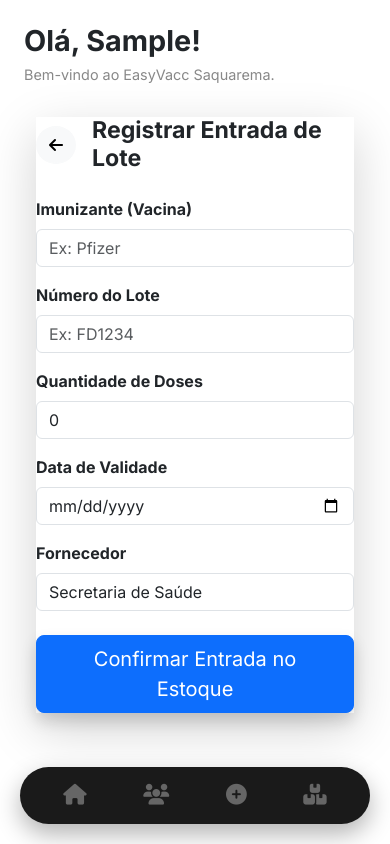
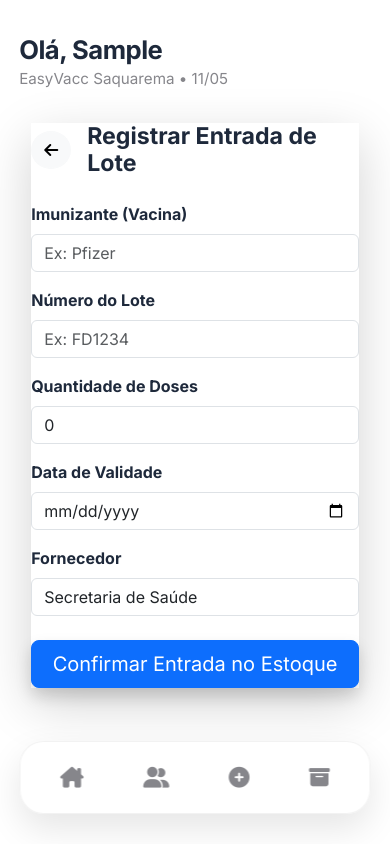
Before and after one commit to jvtrem7/sistema-vacina, a Django app: page /estoque/novo/ in a window 390 px wide. Run offline with Django 5.2, Linux system fonts and the light colour scheme; the visitor is signed in with stand-in values (Sample User, id 1).

Commit message:
ajuste celular

```diff
--- a/vacinas/templates/vacinas/base.html
+++ b/vacinas/templates/vacinas/base.html
@@ -13,203 +13,130 @@
     :root {
         --sidebar-width: 240px;
         --primary-color: #2563eb;
-        --dark-nav: #1a1a1a;
     }
 
     html, body {
         overflow-x: hidden;
         background-color: #f8fafc;
         font-family: 'Inter', sans-serif;
+        color: #1e293b;
     }
 
-    /* --- SIDEBAR DESKTOP --- */
+    /* --- SIDEBAR DESKTOP (MANTIDA PERFEITA) --- */
     .sidebar {
-        background: #ffffff;
-        height: 100vh;
-        position: fixed;
-        top: 0; left: 0;
-        width: var(--sidebar-width);
-        z-index: 1000;
-        border-right: 1px solid #e2e8f0;
-        display: flex;
-        flex-direction: column;
-        overflow-y: auto;
+        background: #ffffff; height: 100vh; position: fixed;
+        top: 0; left: 0; width: var(--sidebar-width); z-index: 1000;
+        border-right: 1px solid #e2e8f0; display: flex; flex-direction: column;
+    }
+    .logo-container { padding: 1.5rem 1rem; text-align: center; }
+    .logo-img { width: 100%; max-width: 130px; height: auto; }
+    .nav-link {
+        padding: 0.7rem 1.2rem; color: #64748b; display: flex !important;
+        align-items: center; text-decoration: none; font-weight: 500; font-size: 0.9rem;
+    }
+    .nav-link i { width: 28px; text-align: center; margin-right: 10px; }
+    .nav-link:hover, .nav-link.active { background: #eff6ff; color: var(--primary-color); border-right: 4px solid var(--primary-color); }
+    .main-content { margin-left: var(--sidebar-width); padding: 2rem; width: calc(100% - var(--sidebar-width)); min-height: 100vh; }
+
+    /* --- MOBILE REESTILIZADO (LIMPO & SEM POLUIÇÃO) --- */
+    @media (max-width: 991px) {
+        body { background-color: #ffffff; }
+        .sidebar { display: none !important; }
+        .main-content { margin-left: 0; width: 100%; padding: 1.2rem; padding-bottom: 120px; }
+
+        /* Saudação Apple Style */
+        .mobile-header { display: block !important; margin: 1rem 0 2rem 0; }
+        .mobile-header h1 { font-weight: 700; font-size: 1.6rem; letter-spacing: -0.5px; margin-bottom: 2px; }
+        .mobile-header p { color: #86868b; font-size: 0.95rem; }
+
+        /* Navegação Flutuante de Vidro */
+        .mobile-app-nav {
+            display: flex !important; position: fixed; bottom: 30px; left: 50%;
+            transform: translateX(-50%); width: 90%; max-width: 380px;
+            background: rgba(255, 255, 255, 0.85); backdrop-filter: blur(20px);
+            -webkit-backdrop-filter: blur(20px); border-radius: 24px; padding: 10px;
+            justify-content: space-around; align-items: center; z-index: 9999;
+            border: 1px solid rgba(0,0,0,0.05); box-shadow: 0 15px 35px rgba(0,0,0,0.1);
+        }
+        .mobile-app-nav a { color: #86868b; font-size: 1.3rem; padding: 10px; text-decoration: none; transition: 0.3s; }
+        .mobile-app-nav a.active { color: var(--primary-color); transform: translateY(-2px); }
+
+        /* BOTÃO COLAPSO LIMPO */
+        .btn-collapse-clean {
+            background: #f1f5f9; color: #475569; border: none; padding: 15px 20px;
+            border-radius: 18px; width: 100%; text-align: left; display: flex;
+            justify-content: space-between; align-items: center; font-weight: 600;
+        }
+
+        /* TRANSFORMAÇÃO DE TABELA EM CARDS (FIM DO ARRASTAR) */
+        .table-responsive { border: none !important; }
+        .table-mobile-cards thead { display: none; }
+        .table-mobile-cards, .table-mobile-cards tbody, .table-mobile-cards tr, .table-mobile-cards td { display: block; width: 100%; }
+        .table-mobile-cards tr {
+            margin-bottom: 12px; background: #f8fafc; border-radius: 15px;
+            padding: 12px; border: 1px solid #f1f5f9;
+        }
+        .table-mobile-cards td {
+            text-align: right; padding: 8px 10px; position: relative;
+            border: none; font-size: 0.9rem;
+        }
+        .table-mobile-cards td::before {
+            content: attr(data-label); position: absolute; left: 10px;
+            font-weight: 700; color: #94a3b8; font-size: 0.8rem; text-transform: uppercase;
+        }
     }
 
-    .logo-container { padding: 1.5rem 1rem; text-align: center; }
-    .logo-img { width: 100%; max-width: 130px; height: auto; }
-
-    .nav-link {
-        padding: 0.7rem 1.2rem;
-        color: #64748b;
-        display: flex !important;
-        align-items: center;
-        text-decoration: none;
-        font-weight: 500;
-        font-size: 0.9rem;
-    }
-
-    .nav-link i { width: 28px; text-align: center; margin-right: 10px; }
-    .nav-link:hover, .nav-link.active {
-        background: #eff6ff;
-        color: var(--primary-color);
-        border-right: 4px solid var(--primary-color);
-    }
-
-    .main-content {
-        margin-left: var(--sidebar-width);
-        padding: 2rem;
-        width: calc(100% - var(--sidebar-width));
-        min-height: 100vh;
-    }
-
-    /* --- ELEMENTOS EXCLUSIVOS MOBILE (Escondidos no PC) --- */
     .mobile-header, .mobile-app-nav { display: none; }
-
-    /* --- RESPONSIVO CELULAR (ESTILO APP MODERNO) --- */
-    @media (max-width: 991px) {
-        body { background-color: #ffffff; }
-
-        .sidebar { display: none !important; } /* Esconde a sidebar lateral no mobile */
-
-        .main-content {
-            margin-left: 0;
-            width: 100%;
-            padding: 1.5rem;
-            padding-bottom: 100px; /* Espaço para a barra flutuante */
-        }
-
-        /* Saudação Inicial */
-        .mobile-header {
-            display: block !important;
-            margin-bottom: 2rem;
-        }
-        .mobile-header h1 { font-weight: 700; font-size: 1.8rem; margin-bottom: 5px; }
-        .mobile-header p { color: #888; font-size: 0.9rem; }
-
-        /* Barra de Navegação Estilo App (Flutuante e Escura) */
-        .mobile-app-nav {
-            display: flex !important;
-            position: fixed;
-            bottom: 20px;
-            left: 20px;
-            right: 20px;
-            background: var(--dark-nav);
-            border-radius: 30px;
-            padding: 8px 15px;
-            justify-content: space-around;
-            align-items: center;
-            z-index: 9999;
-            box-shadow: 0 10px 25px rgba(0,0,0,0.3);
-        }
-
-        .mobile-app-nav a {
-            color: #666;
-            font-size: 1.3rem;
-            padding: 10px;
-            text-decoration: none;
-            transition: 0.3s;
-            display: flex;
-            flex-direction: column;
-            align-items: center;
-        }
-
-        .mobile-app-nav a.active { color: #ffffff; }
-
-        /* Estilo para os Cards que você vai usar no Dashboard */
-        .card-modern {
-            border-radius: 20px;
-            border: none;
-            box-shadow: 0 10px 20px rgba(0,0,0,0.05);
-            transition: transform 0.2s;
-        }
-    }
 </style>
 </head>
 <body>
     {% load static %}
 
-    <!-- SIDEBAR DESKTOP -->
     <div class="sidebar">
         <div class="logo-container">
             <img src="{% static 'vacinas/easyvacc.png' %}" alt="easyvacc" class="logo-img">
         </div>
-
         <nav class="nav flex-column">
             {% if user.is_authenticated and "/caderneta/" not in request.path and "/postos/" not in request.path %}
-                <p class="menu-header">Administração</p>
-                <a class="nav-link {% if request.resolver_match.url_name == 'home' %}active{% endif %}" href="{% url 'home' %}">
-                    <i class="fas fa-chart-line"></i> <span>Dashboard</span>
-                </a>
-                <a class="nav-link {% if request.resolver_match.url_name == 'listar_pacientes' %}active{% endif %}" href="{% url 'listar_pacientes' %}">
-                    <i class="fas fa-users"></i> <span>Pacientes</span>
-                </a>
-                <a class="nav-link {% if request.resolver_match.url_name == 'cadastrar_paciente' %}active{% endif %}" href="{% url 'cadastrar_paciente' %}">
-                    <i class="fas fa-user-plus"></i> <span>Novo</span>
-                </a>
-                <a class="nav-link {% if request.resolver_match.url_name == 'registrar_dose' %}active{% endif %}" href="{% url 'registrar_dose' %}">
-                    <i class="fas fa-pills"></i> <span>Dose</span>
-                </a>
-                <a class="nav-link {% if request.resolver_match.url_name == 'listar_estoque' %}active{% endif %}" href="{% url 'listar_estoque' %}">
-                    <i class="fas fa-boxes"></i> <span>Estoque</span>
-                </a>
-
-                <p class="menu-header">Sistema</p>
-                <a class="nav-link" href="/admin">
-                    <i class="fas fa-cog"></i> <span>Admin</span>
-                </a>
-
-                <form id="logout-form" action="{% url 'logout' %}" method="post" style="display: none;">
-                    {% csrf_token %}
-                </form>
-                <a class="nav-link text-danger" href="#" onclick="event.preventDefault(); document.getElementById('logout-form').submit();">
-                    <i class="fas fa-sign-out-alt"></i> <span>Sair</span>
-                </a>
-
+                <p class="menu-header" style="padding: 1.2rem 1.2rem 0.4rem; text-transform: uppercase; font-size: 0.65rem; font-weight: 700; color: #94a3b8;">Administração</p>
+                <a class="nav-link {% if request.resolver_match.url_name == 'home' %}active{% endif %}" href="{% url 'home' %}"><i class="fas fa-chart-line"></i> Dashboard</a>
+                <a class="nav-link {% if request.resolver_match.url_name == 'listar_pacientes' %}active{% endif %}" href="{% url 'listar_pacientes' %}"><i class="fas fa-users"></i> Pacientes</a>
+                <a class="nav-link {% if request.resolver_match.url_name == 'cadastrar_paciente' %}active{% endif %}" href="{% url 'cadastrar_paciente' %}"><i class="fas fa-user-plus"></i> Novo</a>
+                <a class="nav-link {% if request.resolver_match.url_name == 'registrar_dose' %}active{% endif %}" href="{% url 'registrar_dose' %}"><i class="fas fa-pills"></i> Dose</a>
+                <a class="nav-link {% if request.resolver_match.url_name == 'listar_estoque' %}active{% endif %}" href="{% url 'listar_estoque' %}"><i class="fas fa-boxes"></i> Estoque</a>
+                <a class="nav-link text-danger mt-4" href="#" onclick="event.preventDefault(); document.getElementById('logout-form').submit();"><i class="fas fa-sign-out-alt"></i> Sair</a>
             {% else %}
-                <p class="menu-header">Portal do Cidadão</p>
-                <a class="nav-link {% if 'caderneta' in request.path %}active{% endif %}" href="{% url 'caderneta_paciente' %}">
-                    <i class="fas fa-search"></i> <span>Consultar CPF</span>
-                </a>
-                <a class="nav-link {% if 'postos' in request.path %}active{% endif %}" href="{% url 'busca_postos' %}">
-                    <i class="fas fa-map-marker-alt"></i> <span>Buscar Postos</span>
-                </a>
-
-                <div class="mt-auto mb-4">
-                    <hr class="mx-3 opacity-10">
-                    <a class="nav-link" href="{% url 'index_escolha' %}">
-                        <i class="fas fa-chevron-left"></i> <span>Voltar ao Início</span>
-                    </a>
-                </div>
+                <p class="menu-header" style="padding: 1.2rem 1.2rem 0.4rem; text-transform: uppercase; font-size: 0.65rem; font-weight: 700; color: #94a3b8;">Portal</p>
+                <a class="nav-link {% if 'caderneta' in request.path %}active{% endif %}" href="{% url 'caderneta_paciente' %}"><i class="fas fa-search"></i> Consultar CPF</a>
+                <a class="nav-link {% if 'postos' in request.path %}active{% endif %}" href="{% url 'busca_postos' %}"><i class="fas fa-map-marker-alt"></i> Buscar Postos</a>
+                <a class="nav-link mt-auto" href="{% url 'index_escolha' %}"><i class="fas fa-chevron-left"></i> Voltar</a>
             {% endif %}
         </nav>
     </div>
 
-    <!-- CONTEÚDO PRINCIPAL -->
     <div class="main-content">
-        <!-- Saudação Mobile (Apenas Mobile) -->
         <div class="mobile-header">
-            <h1>Olá, {{ user.first_name|default:"Cidadão" }}!</h1>
-            <p>Bem-vindo ao EasyVacc Saquarema.</p>
+            <h1>Olá, {{ user.first_name|default:"Cidadão" }}</h1>
+            <p>EasyVacc Saquarema • {% now "d/m" %}</p>
         </div>
 
         <div class="container-fluid">
-            {% block content %}
-            {% endblock %}
+            {% block content %}{% endblock %}
         </div>
     </div>
 
-    <!-- BARRA DE NAVEGAÇÃO INFERIOR ESTILO APP (Apenas Mobile) -->
+    <form id="logout-form" action="{% url 'logout' %}" method="post" style="display: none;">{% csrf_token %}</form>
+
     <div class="mobile-app-nav">
         {% if user.is_authenticated and "/caderneta/" not in request.path and "/postos/" not in request.path %}
-            <a href="{% url 'home' %}" class="{% if request.resolver_match.url_name == 'home' %}active{% endif %}"><i class="fas fa-home"></i></a>
-            <a href="{% url 'listar_pacientes' %}" class="{% if request.resolver_match.url_name == 'listar_pacientes' %}active{% endif %}"><i class="fas fa-users"></i></a>
-            <a href="{% url 'registrar_dose' %}" class="{% if request.resolver_match.url_name == 'registrar_dose' %}active{% endif %}"><i class="fas fa-plus-circle"></i></a>
-            <a href="{% url 'listar_estoque' %}" class="{% if request.resolver_match.url_name == 'listar_estoque' %}active{% endif %}"><i class="fas fa-boxes"></i></a>
+            <a href="{% url 'home' %}" class="{% if request.resolver_match.url_name == 'home' %}active{% endif %}"><i class="fa-solid fa-house-chimney"></i></a>
+            <a href="{% url 'listar_pacientes' %}" class="{% if request.resolver_match.url_name == 'listar_pacientes' %}active{% endif %}"><i class="fa-solid fa-user-group"></i></a>
+            <a href="{% url 'registrar_dose' %}" class="{% if request.resolver_match.url_name == 'registrar_dose' %}active{% endif %}"><i class="fa-solid fa-circle-plus"></i></a>
+            <a href="{% url 'listar_estoque' %}" class="{% if request.resolver_match.url_name == 'listar_estoque' %}active{% endif %}"><i class="fa-solid fa-box-archive"></i></a>
         {% else %}
-            <a href="{% url 'index_escolha' %}"><i class="fas fa-home"></i></a>
-            <a href="{% url 'caderneta_paciente' %}" class="{% if 'caderneta' in request.path %}active{% endif %}"><i class="fas fa-search"></i></a>
-            <a href="{% url 'busca_postos' %}" class="{% if 'postos' in request.path %}active{% endif %}"><i class="fas fa-map-marker-alt"></i></a>
+            <a href="{% url 'index_escolha' %}"><i class="fa-solid fa-house"></i></a>
+            <a href="{% url 'caderneta_paciente' %}" class="{% if 'caderneta' in request.path %}active{% endif %}"><i class="fa-solid fa-address-card"></i></a>
+            <a href="{% url 'busca_postos' %}" class="{% if 'postos' in request.path %}active{% endif %}"><i class="fa-solid fa-location-dot"></i></a>
         {% endif %}
     </div>
 
```
